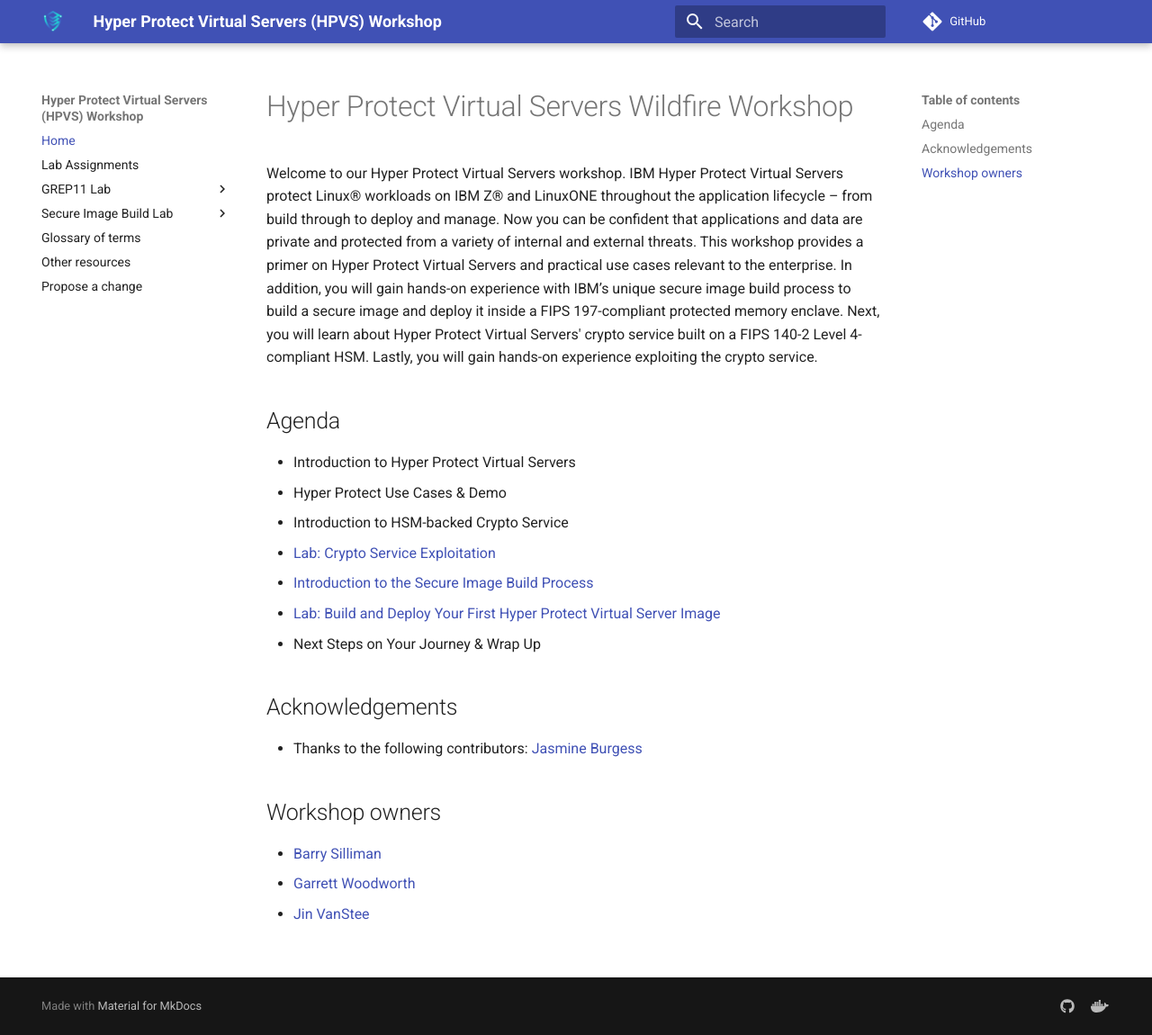
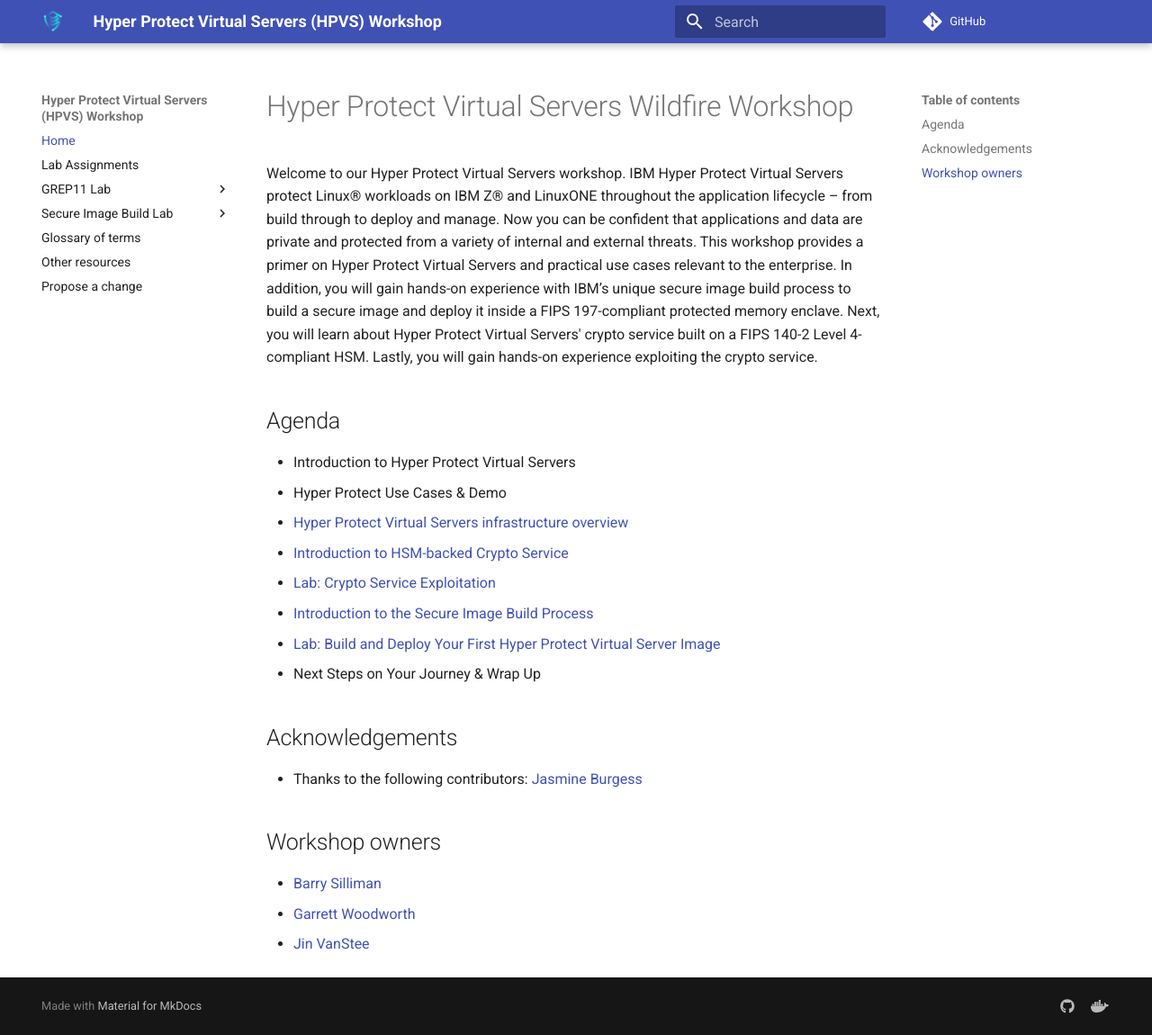
Before and after one commit to ibm-wsc/hyper-protect-virtual-servers-workshop, an MkDocs documentation site: the page built from docs/index.md, in a window 1280 px wide and 1150 px high. Shown: the whole window at 90% size. Built offline with MkDocs 1.6.1 and Material for MkDocs 9.7.7, drawn with Linux system fonts in a browser that asks for light colours; comment, search, counter and statistics services are not loaded.

Commit message:
update index for two PDFs

```diff
--- a/docs/index.md
+++ b/docs/index.md
@@ -5,7 +5,8 @@ Welcome to our Hyper Protect Virtual Servers workshop. IBM Hyper Protect Virtual
 ## Agenda
 * Introduction to Hyper Protect Virtual Servers
 * Hyper Protect Use Cases & Demo
-* Introduction to HSM-backed Crypto Service
+* [Hyper Protect Virtual Servers infrastructure overview](HPVS-Infra-Intro.pdf)
+* [Introduction to HSM-backed Crypto Service](GREP11-Intro.pdf)
 * [Lab: Crypto Service Exploitation](grep11-lab/overview.md)
 * [Introduction to the Secure Image Build Process](securebuild-lab/overview.md)
 * [Lab: Build and Deploy Your First Hyper Protect Virtual Server Image](securebuild-lab/overview.md)
```
